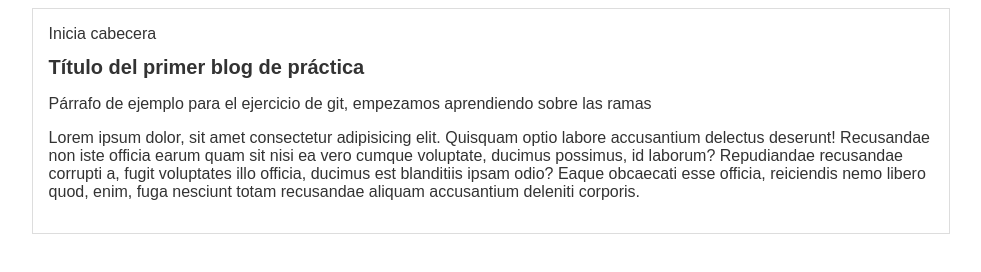
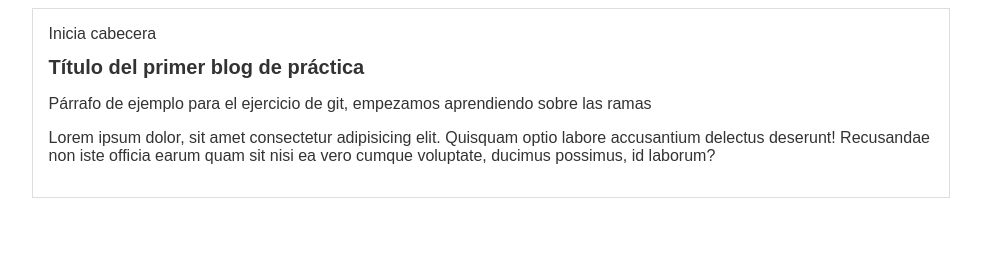
Before and after one commit to rubengrro/hyperblog-cursoPlatzi, a plain HTML site: page index.html in a window 1280 px wide. Shown: the whole page, without its empty margins (149-1130 px from the left). Drawn offline with Linux system fonts and the light colour scheme.

Commit message:
Agregué el apartado cabecera y borré la mitad del texto lorem.

```diff
--- a/index.html
+++ b/index.html
@@ -15,8 +15,7 @@
         <div id="post">
             <h1>Título del primer blog de práctica</h1>
             <p>Párrafo de ejemplo para el ejercicio de git, empezamos aprendiendo sobre las ramas</p>
-            <p>Lorem ipsum dolor, sit amet consectetur adipisicing elit. Quisquam optio labore accusantium delectus deserunt! Recusandae non iste officia earum quam sit nisi ea vero cumque voluptate, ducimus possimus, id laborum?
-            Repudiandae recusandae corrupti a, fugit voluptates illo officia, ducimus est blanditiis ipsam odio? Eaque obcaecati esse officia, reiciendis nemo libero quod, enim, fuga nesciunt totam recusandae aliquam accusantium deleniti corporis.</p>
+            <p>Lorem ipsum dolor, sit amet consectetur adipisicing elit. Quisquam optio labore accusantium delectus deserunt! Recusandae non iste officia earum quam sit nisi ea vero cumque voluptate, ducimus possimus, id laborum?</p>
         </div>
     </div>
 </body>
```
